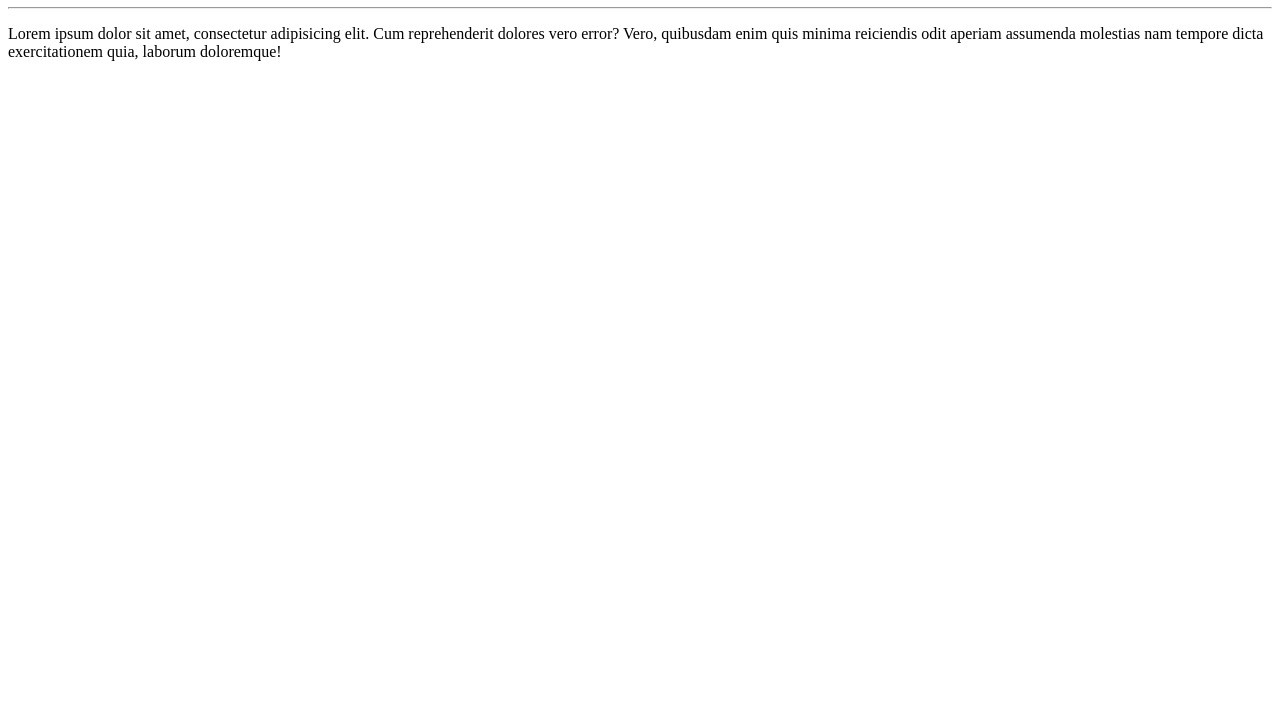
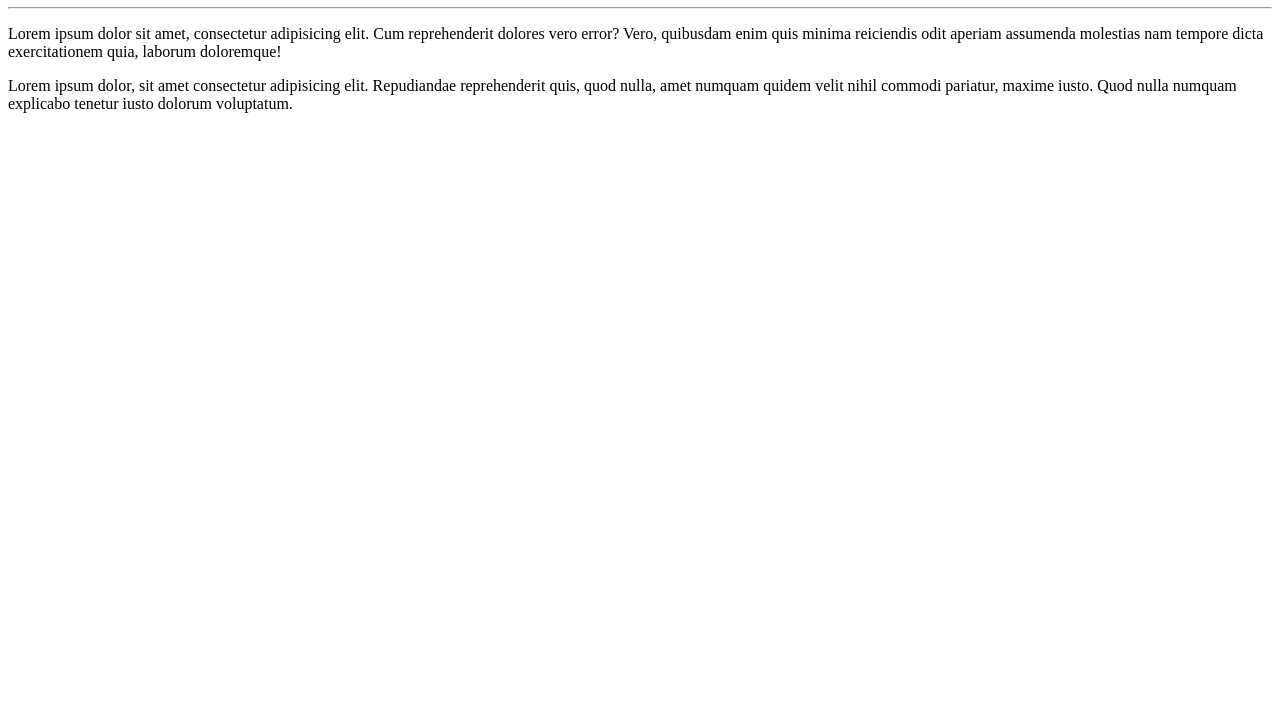
Before and after one commit to Diechabral/Hi.world, a plain HTML site: page Site-exemplo/index.html in a window 1280 px wide. Shown: the part 73-800 px from the top of the page. Drawn offline with Linux system fonts and the light colour scheme.

Commit message:
adicionei um paragrafo

```diff
--- a/Site-exemplo/index.html
+++ b/Site-exemplo/index.html
@@ -10,6 +10,7 @@
     <h1>Olá, mundo</h1>
     <hr>
     <p>Lorem ipsum dolor sit amet, consectetur adipisicing elit. Cum reprehenderit dolores vero error? Vero, quibusdam enim quis minima reiciendis odit aperiam assumenda molestias nam tempore dicta exercitationem quia, laborum doloremque!</p>
+    <p>Lorem ipsum dolor, sit amet consectetur adipisicing elit. Repudiandae reprehenderit quis, quod nulla, amet numquam quidem velit nihil commodi pariatur, maxime iusto. Quod nulla numquam explicabo tenetur iusto dolorum voluptatum.</p>
 
 </body>
 </html>
```
